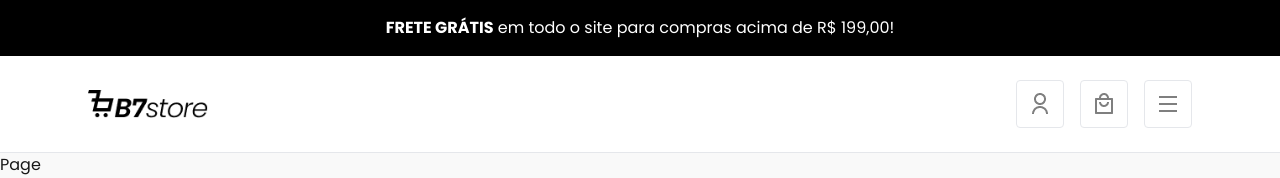
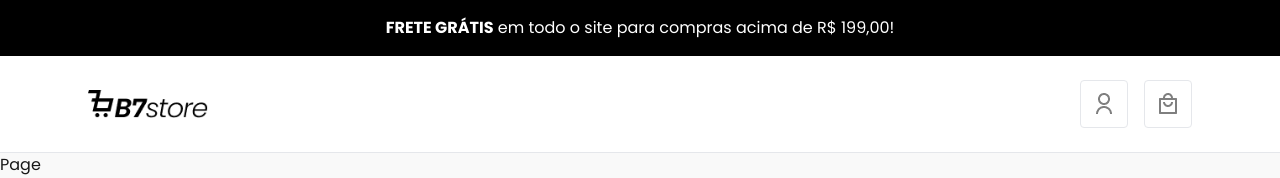
Before and after one commit to Nixwzy/b7store, a Next.js app: page / in a window 1280 px wide. Shown: the top 178 px of the page. Built offline with nearby package versions, Linux system fonts and the light colour scheme.

Commit message:
feat(header): add TODO for order history link and adjust mobile menu visibility

```diff
--- a/src/components/layout/header.tsx
+++ b/src/components/layout/header.tsx
@@ -21,6 +21,7 @@ export function Header() {
             />
           </div>
           <div className="flex gap-4">
+            {/* TODO: Implement order history link */}
             <Link href={'/orders'}>
               <HeaderIcon src="/assets/ui/user-line.png" alt="User Icon" />
             </Link>
@@ -28,7 +29,7 @@ export function Header() {
               <HeaderIcon src="/assets/ui/shopping-bag-4-line.png" alt="Cart Icon" />
             </Link>
             {/* Menu only in mobile */}
-             <div className=''>
+             <div className='md:hidden'>
                 <HeaderIcon src="/assets/ui/menu-line.png" alt="Menu Icon" />
              </div>
           </div>
```
